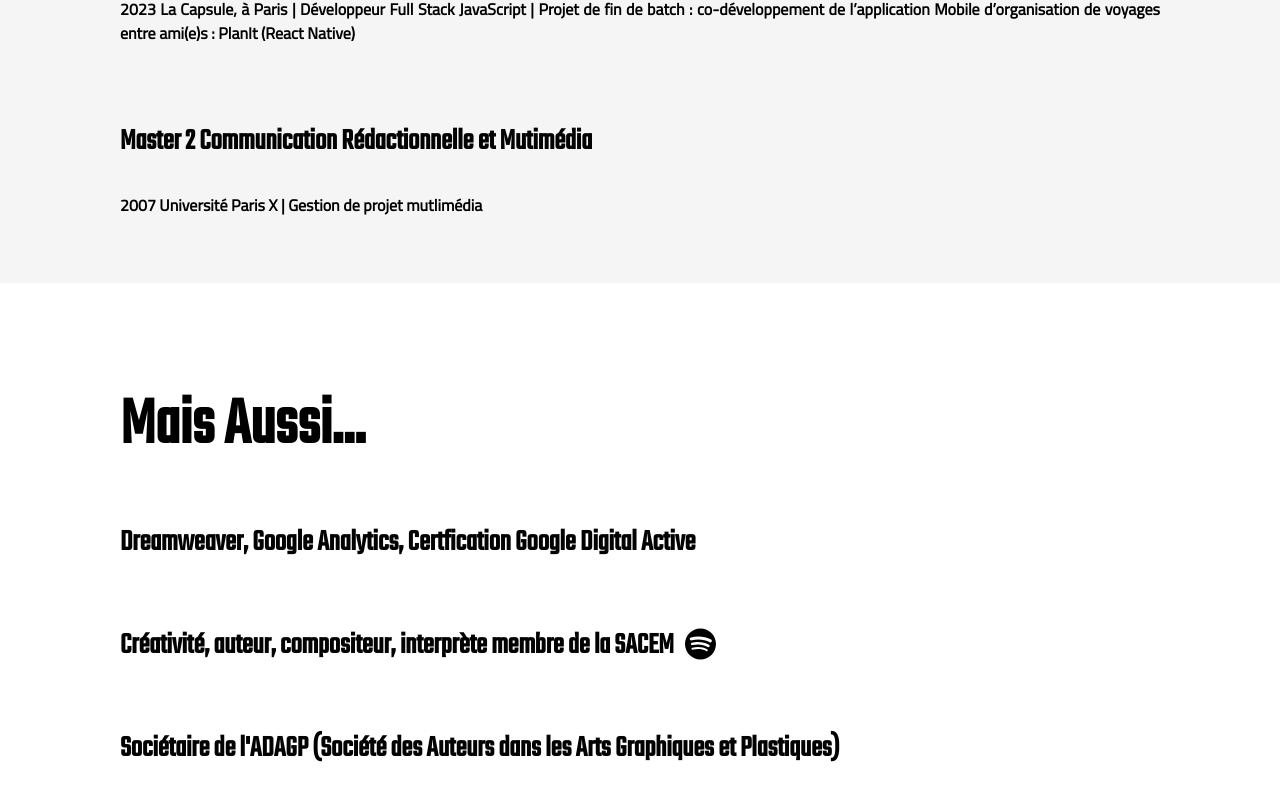
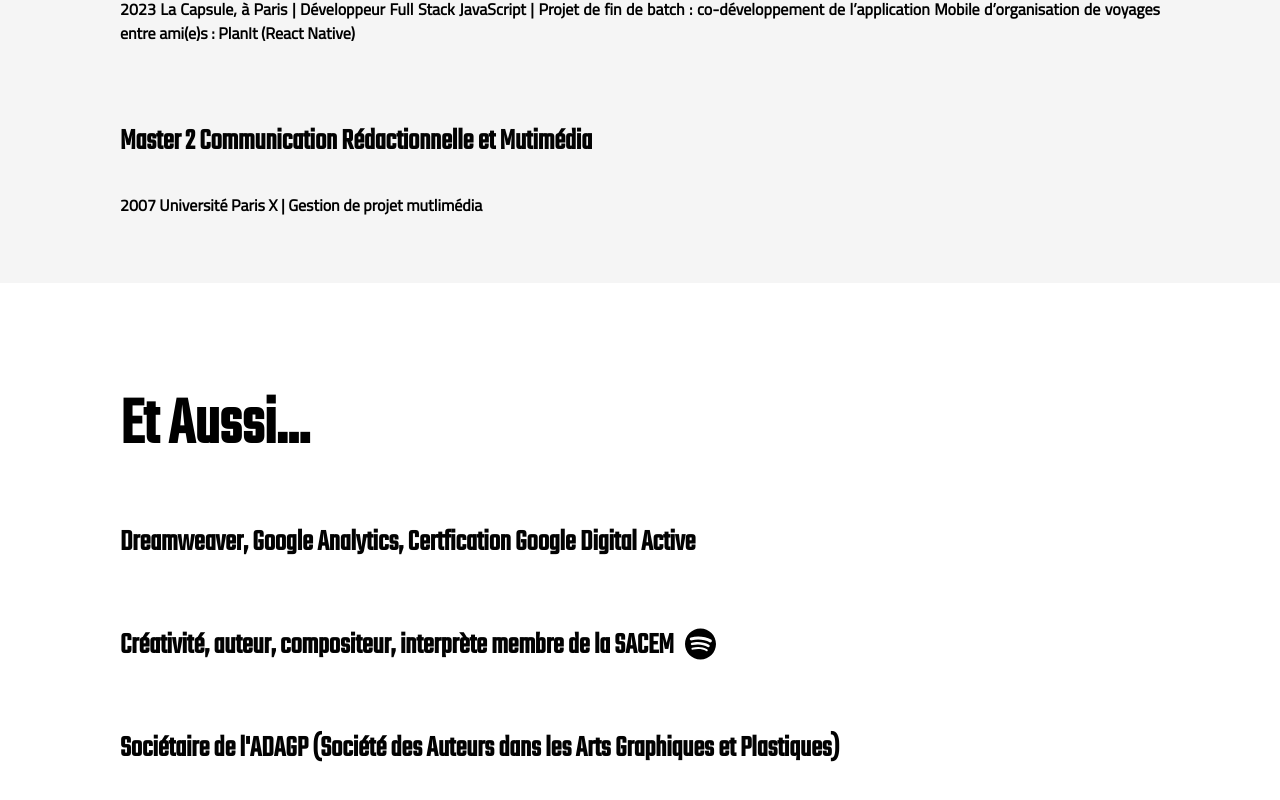
Before and after one commit to jhty75/myresume, a Next.js app: page / in a window 1280 px wide. Shown: the part 4255-5055 px from the top of the page. Built offline with nearby package versions, Linux system fonts and the light colour scheme.

Commit message:
myresume

```diff
--- a/components/Bonus.js
+++ b/components/Bonus.js
@@ -8,7 +8,7 @@ import { faSpotify } from '@fortawesome/free-brands-svg-icons';
 function Bonus() {
     return (
         <div className={styles.mainContainer}>
-            <h1 className={styles.mainTitle}>Mais Aussi...</h1>
+            <h1 className={styles.mainTitle}>Et Aussi...</h1>
             <div>
                 <h3 className={styles.bonusTitle}>Dreamweaver, Google Analytics, Certfication Google Digital Active
                 </h3>
```
